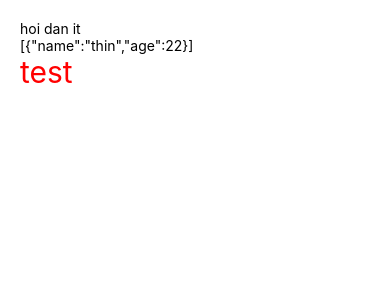
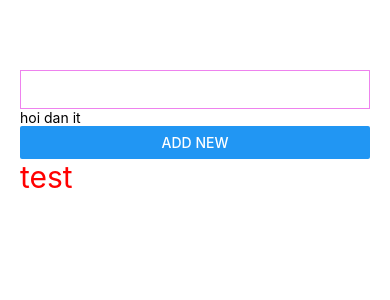
Before and after one commit to thinhnguyen07022004/Shopee_Food_Mobile, a React Native app: screen / in a window 390 px wide. Shown: the top 300 px of the page. Built offline with nearby package versions, Linux system fonts and the light colour scheme.

Commit message:
video 30

```diff
--- a/App.tsx
+++ b/App.tsx
@@ -1,5 +1,5 @@
 import { useState } from 'react';
-import { StyleSheet, Text, View } from 'react-native';
+import { Button, StyleSheet, Text, TextInput, View } from 'react-native';
 
 export default function App() {
   //string
@@ -17,13 +17,23 @@ export default function App() {
   return (
     <View style={styles.container}>
       <View>
-        <Text>
-          {name}
-        </Text>
-        <Text>
-          {JSON.stringify(person)}
-        </Text>
+
+        <TextInput
+          onChangeText={v => setName(v)}
+          autoCapitalize='none'
+          autoCorrect={false}
+          // keyboardType='numeric'
+          // maxLength={2}
+          // multiline={true}
+          style={{
+            marginTop: 50,
+            borderColor: "violet",
+            borderWidth: 1,
+            padding: 10,
+          }} />
       </View>
+      <Text>{name}</Text>
+      <Button title='add new' />
       <Text style={styles.test}>test</Text>
 
       {/* <View>
```
